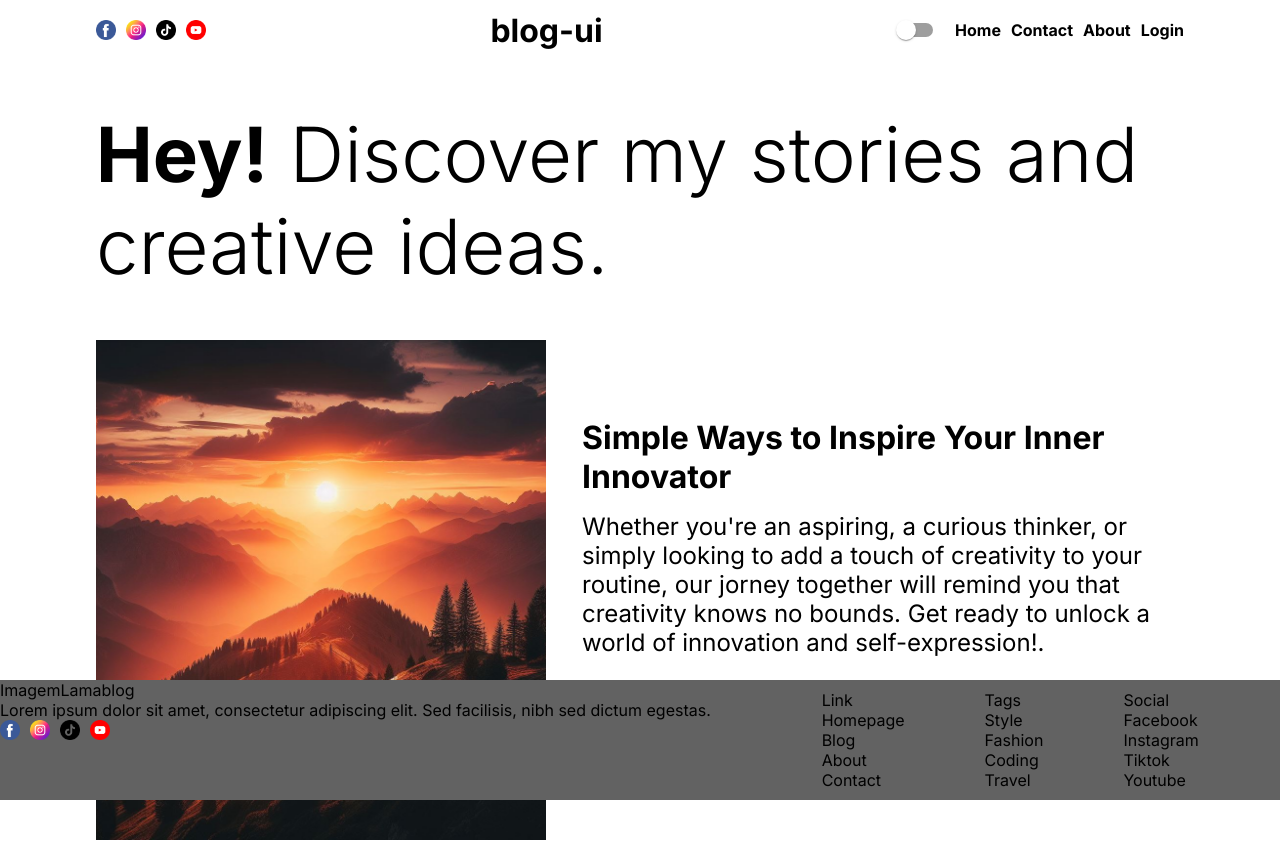
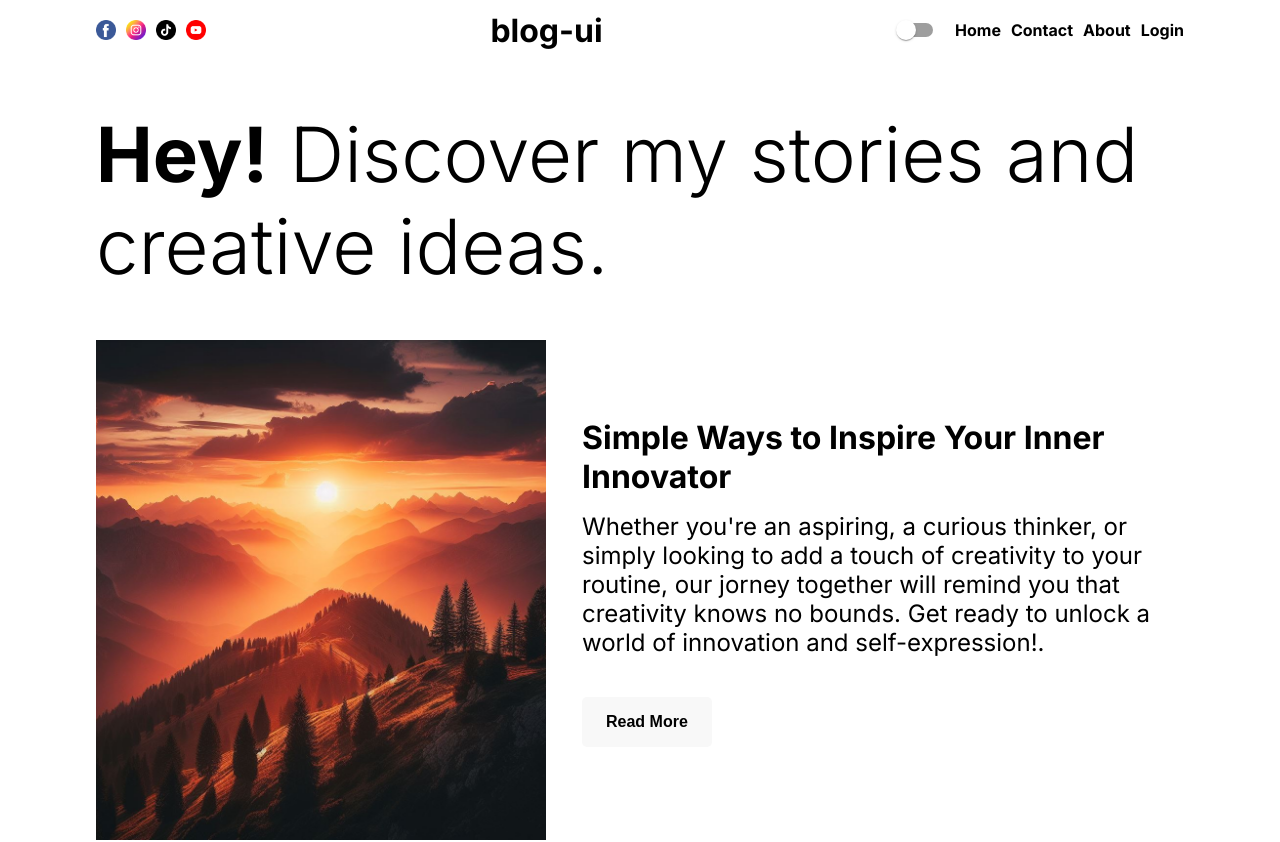
Before and after one commit to Jejugo/blog_ui, a Next.js app: page / in a window 1280 px wide. Shown: the top 842 px of the page. Built offline with nearby package versions, Linux system fonts and the light colour scheme.

Commit message:
feature/PB-20-footer - Ajustes finais no Footer

```diff
--- a/jsconfig.json
+++ b/jsconfig.json
@@ -2,7 +2,8 @@
   "compilerOptions": {
     "paths": {
       "@/*": ["./src/*"],
-      "@public/*": ["./public/*"]
+      "@public/*": ["./public/*"],
+      "@images/*": ["./src/images/*"]
     }
   }
 }
--- a/src/components/Footer/Footer.style.js
+++ b/src/components/Footer/Footer.style.js
@@ -1,25 +1,40 @@
+import Image from "next/image"
 import Link from "next/link"
 import styled from "styled-components"
 
 export const FooterWrapper = styled.footer`
   display: flex;
-  position: fixed;
   bottom: 0;
   width: 100%;
-  height: 120px;
-  background-color: ${({ theme }) => theme.colors.secondary};
+  color: ${({ theme }) => theme.colors.primary};
+  padding-left: 100px;
+  padding-right: 100px;
+  gap: 100px;
+  padding-bottom: 20px;
 `
 export const Description = styled.div``
 
-export const Blog = styled.div``
+export const Blog = styled.div`
+  flex: 3;
+  display: flex;
+  flex-direction: column;
+  gap: 15px;
+`
 
 export const HeaderWrapper = styled.div`
   display: flex;
+  gap: 20px;
+  align-items: center;
 `
 
-export const Image = styled.div``
+export const StyledImage = styled(Image)`
+  border-radius: 50%;
+`
 
-export const Title = styled.div``
+export const Title = styled.div`
+  font-weight: ${({ theme }) => theme.fontWeights.bold};
+  font-size: ${({ theme }) => theme.fontSizes.medium};
+`
 
 export const SocialMedia = styled(Link)`
   display: flex;
@@ -28,25 +43,39 @@ export const SocialMedia = styled(Link)`
 `
 
 export const Links = styled.div`
+  flex: 2;
   display: flex;
   justify-content: space-between;
   align-items: center;
-  gap: 80px;
   margin: 0 auto;
   padding: 0 20px;
 `
 
-export const LinkTitle = styled.div``
+export const LinkTitle = styled.div`
+  font-weight: ${({ theme }) => theme.fontWeights.bold};
+`
 
 export const LinkPages = styled(Link)`
   display: flex;
 `
 
-export const BlogLinks = styled.div``
+export const BlogLinks = styled.div`
+  display: flex;
+  flex-direction: column;
+  gap: 10px;
+`
 
-export const CategorieLinks = styled.div``
+export const CategorieLinks = styled.div`
+  display: flex;
+  flex-direction: column;
+  gap: 10px;
+`
 
-export const SocialLinks = styled.div``
+export const SocialLinks = styled.div`
+  display: flex;
+  flex-direction: column;
+  gap: 10px;
+`
 
 export const SocialIcons = styled.div`
   display: flex;
--- a/src/components/Footer/index.js
+++ b/src/components/Footer/index.js
@@ -1,5 +1,6 @@
 "use client"
 
+import lama from "@images/llama_icon.png"
 import facebook from "@public/icons/facebook.png"
 import instagram from "@public/icons/instagram.png"
 import tiktok from "@public/icons/tiktok.png"
@@ -36,12 +37,16 @@ export default function Footer() {
     <S.FooterWrapper>
       <S.Blog>
         <S.HeaderWrapper>
-          <S.Image>Imagem</S.Image>
+          <S.StyledImage src={lama} alt="Lama" height={60} width={60} />
           <S.Title>Lamablog</S.Title>
         </S.HeaderWrapper>
         <S.Description>
-          Lorem ipsum dolor sit amet, consectetur adipiscing elit. Sed
-          facilisis, nibh sed dictum egestas.
+          {`Lorem ipsum dolor sit amet, consectetur adipiscing elit. Sed
+          facilisis, nibh sed dictum egestas. Ut in lacus libero. Sed
+          efficitur odio id elit fringilla, non aliquam nisi elementum. Nulla
+          facilisi. Sed ultrices, nunc sit amet tincidunt tincidunt, nulla
+          justo ultrices nisi, quis tincidunt nunc orci at nibh. Nulla
+          facilisi. Nulla facilisi.`}
         </S.Description>
         <S.SocialIcons>
           {socialIcons.map((socialIcon, index) => (
```
Also changed, not shown: src/images/llama_icon.png (added).
